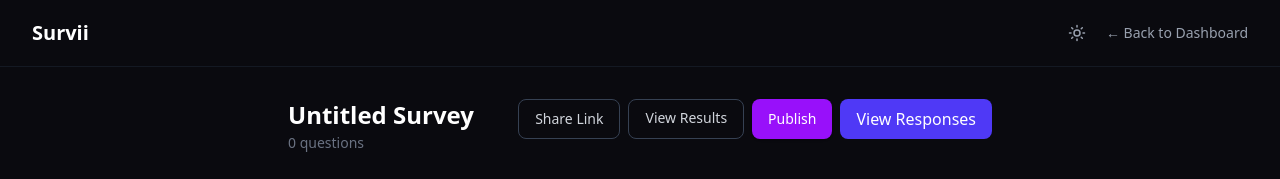
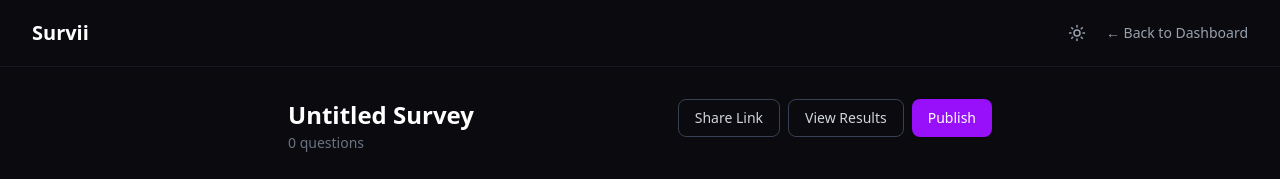
Before and after one commit to niloofar-shahsavar/survey-app, a React (Vite) app in the folder frontend/: page /editor/1 in a window 1280 px wide. Shown: the top 179 px of the page. Built offline with nearby package versions, Linux system fonts and the light colour scheme; no server answers; sample sign-in values are in the browser's storage.

Commit message:
Remove View Responses link from SurveyEditor (redundant with View Results)

```diff
--- a/frontend/src/pages/SurveyEditor.jsx
+++ b/frontend/src/pages/SurveyEditor.jsx
@@ -30,14 +30,11 @@
           return;
         }
 
-        const response = await fetch(
-          `${API_BASE}/surveys/${surveyId}`,
-          {
+        const response = await fetch(`${API_BASE}/surveys/${surveyId}`, {
           headers: {
             Authorization: `Bearer ${token}`,
           },
-          },
-        );
+        });
 
         if (!response.ok) {
           navigate("/dashboard");
@@ -158,17 +155,14 @@
         navigate("/login");
         return;
       }
-      const response = await fetch(
-        `${API_BASE}/ai/generate-questions`,
-        {
+      const response = await fetch(`${API_BASE}/ai/generate-questions`, {
         method: "POST",
         headers: {
           "Content-Type": "application/json",
           Authorization: `Bearer ${token}`,
         },
         body: JSON.stringify({ goal: aiGoal }),
-        },
-      );
+      });
 
       const data = await response.json();
       if (data.questions) {
@@ -179,7 +173,6 @@
         }
 
         const parsed = JSON.parse(cleanJson);
-
 
         for (const question of parsed) {
           await fetch(`${API_BASE}/surveys/${surveyId}/questions`, {
@@ -198,12 +191,9 @@
         }
 
         // Refresh survey
-        const surveyResponse = await fetch(
-          `${API_BASE}/surveys/${surveyId}`,
-          {
+        const surveyResponse = await fetch(`${API_BASE}/surveys/${surveyId}`, {
           headers: { Authorization: `Bearer ${token}` },
-          },
-        );
+        });
         const surveyData = await surveyResponse.json();
         setQuestions(surveyData.questions || []);
         setAiGoal("");
@@ -269,12 +259,6 @@
             >
               Publish
             </button>
-            <Link
-              to={`/survey/${surveyId}/responses`}
-              className="px-4 py-2 bg-indigo-600 text-white rounded-lg hover:bg-indigo-700"
-            >
-              View Responses
-            </Link>
           </div>
         </div>
 
```
Lines whose indentation alone changed are shown as unchanged.
